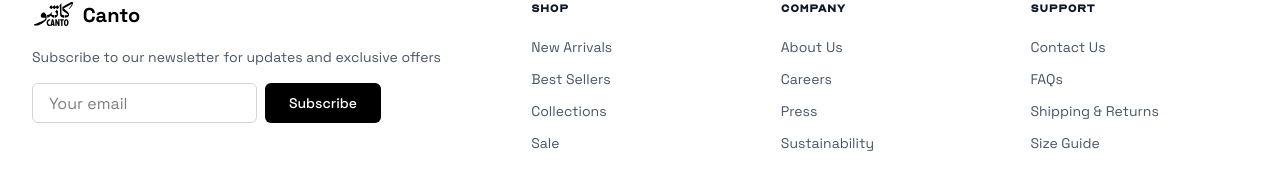
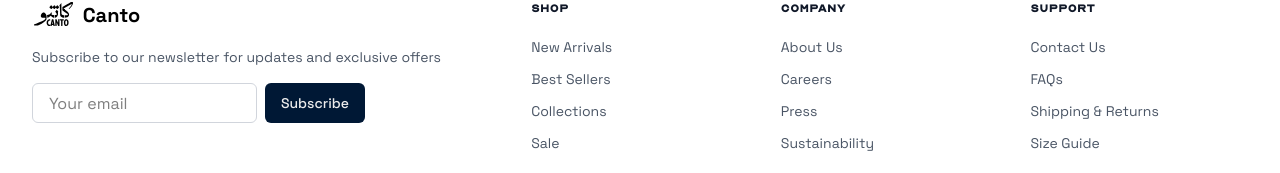
Before and after one commit to canto-store/canto, a Next.js app: page /browse in a window 1280 px wide. Shown: the part 1879-2052 px from the top of the page. Built offline with nearby package versions, Linux system fonts and the light colour scheme.

Commit message:
feat(ui): Improve hover and interaction states across components
- Add hover:cursor-pointer to SliderButton, Header buttons, and Button component
- Refactor Footer to use Shadcn Button component
- Enhance UI consistency with explicit cursor interactions

```diff
--- a/components/common/SliderButton.tsx
+++ b/components/common/SliderButton.tsx
@@ -19,7 +19,7 @@ export function SliderButton({
       type="button"
       onClick={onClick}
       className={cn(
-        "flex h-10 w-10 items-center justify-center rounded-full bg-white/20 text-white shadow-md backdrop-blur-md transition-all hover:bg-white/40 focus:ring-2 focus:ring-white/50 focus:outline-none active:scale-95",
+        "flex h-10 w-10 items-center justify-center rounded-full bg-white/20 text-white shadow-md backdrop-blur-md transition-all hover:cursor-pointer hover:bg-white/40 focus:ring-2 focus:ring-white/50 focus:outline-none active:scale-95",
         className,
       )}
       aria-label={direction === "left" ? "Previous slide" : "Next slide"}
--- a/components/layout/Footer.tsx
+++ b/components/layout/Footer.tsx
@@ -2,6 +2,7 @@
 
 import { siInstagram, siX, siFacebook, siYoutube } from "simple-icons";
 import { useTranslations } from "next-intl";
+import { Button } from "../ui/button";
 
 const footerNavigation = (t: any) => ({
   shop: [
@@ -80,12 +81,9 @@ export function Footer() {
                 className="h-10 rounded-md border border-gray-300 px-4 focus:border-black focus:outline-none sm:max-w-xs"
                 required
               />
-              <button
-                type="submit"
-                className="mt-2 h-10 rounded-md bg-black px-6 text-sm font-medium text-white transition-colors hover:bg-gray-800 sm:mt-0 sm:ml-2"
-              >
+              <Button type="submit" className="mt-2 sm:mt-0 sm:ml-2">
                 {t("footer.subscribe")}
-              </button>
+              </Button>
             </form>
           </div>
 
--- a/components/layout/Header.tsx
+++ b/components/layout/Header.tsx
@@ -105,7 +105,7 @@ export function Header({ cartCount, className }: HeaderProps) {
           {/* Language Selector */}
           <div className="relative">
             <Select onValueChange={handleLanguageChange} defaultValue={locale}>
-              <SelectTrigger className="h-10 w-[120px] border-none hover:bg-gray-100 focus:ring-0">
+              <SelectTrigger className="h-10 w-[120px] border-none hover:cursor-pointer hover:bg-gray-100 focus:ring-0">
                 <SelectValue placeholder={<Globe className="h-5 w-5" />} />
               </SelectTrigger>
               <SelectContent>
@@ -132,7 +132,7 @@ export function Header({ cartCount, className }: HeaderProps) {
           <div className="relative hidden md:block" ref={dropdownRef}>
             <button
               onClick={() => setUserDropdownOpen(!userDropdownOpen)}
-              className="flex h-10 w-10 items-center justify-center rounded-full text-gray-600 transition-all hover:bg-gray-100 hover:text-black"
+              className="flex h-10 w-10 items-center justify-center rounded-full text-gray-600 transition-all hover:cursor-pointer hover:bg-gray-100 hover:text-black"
             >
               <CircleUser className="h-6 w-6" />
             </button>
--- a/components/ui/button.tsx
+++ b/components/ui/button.tsx
@@ -5,7 +5,7 @@ import { cva, type VariantProps } from "class-variance-authority";
 import { cn } from "@/lib/utils";
 
 const buttonVariants = cva(
-  "inline-flex items-center justify-center whitespace-nowrap rounded-md text-sm font-medium ring-offset-background transition-colors focus-visible:outline-none focus-visible:ring-2 focus-visible:ring-ring focus-visible:ring-offset-2 disabled:pointer-events-none disabled:opacity-50",
+  "inline-flex items-center justify-center whitespace-nowrap rounded-md text-sm font-medium ring-offset-background transition-colors focus-visible:outline-none focus-visible:ring-2 focus-visible:ring-ring focus-visible:ring-offset-2 disabled:pointer-events-none disabled:opacity-50 hover:cursor-pointer",
   {
     variants: {
       variant: {
```
